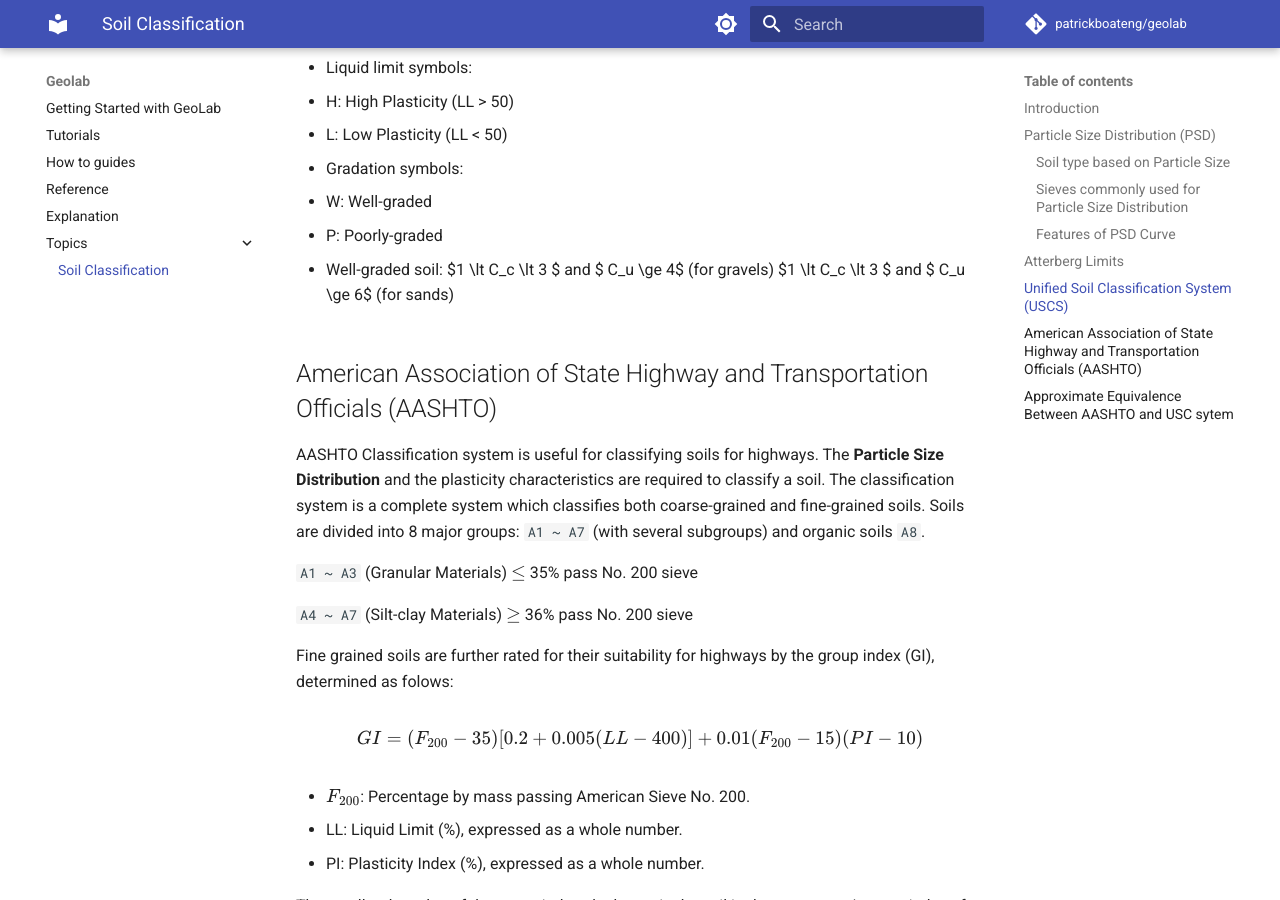
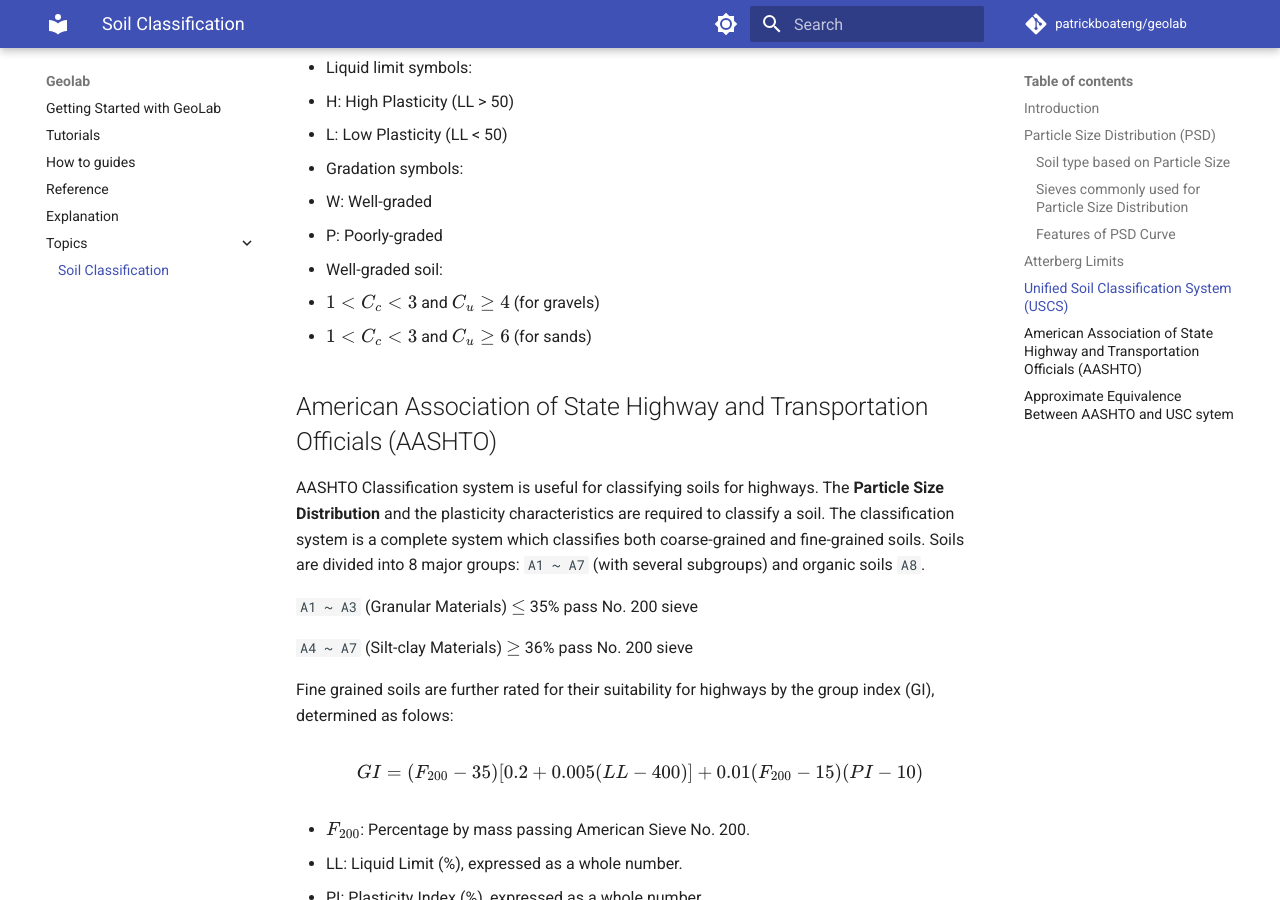
Before and after one commit to patrickboateng/geolysis, an MkDocs documentation site: the page built from docs/soil_classification.md, in a window 1280 px wide and 900 px high, scrolled down 3492 px. Built offline with MkDocs 1.6.1 and Material for MkDocs 9.7.7, drawn with Linux system fonts in a browser that asks for light colours; comment, search, counter and statistics services are not loaded.

```diff
--- a/docs/soil_classification.md
+++ b/docs/soil_classification.md
@@ -157,8 +157,8 @@ The Unified Soil Classification System was first developed by Casagrande in 1948
   - P: Poorly-graded
 
 - Well-graded soil:
-  $1 \lt C_c \lt 3 $ and $ C_u \ge 4$ (for gravels)
-  $1 \lt C_c \lt 3 $ and $ C_u \ge 6$ (for sands)
+- $1 \lt C_c \lt 3$ and $C_u \ge 4$ (for gravels)
+- $1 \lt C_c \lt 3$ and $C_u \ge 6$ (for sands)
 
 ## American Association of State Highway and Transportation Officials (AASHTO)
 
```
